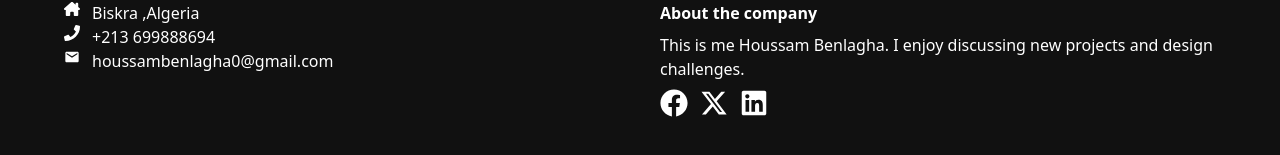
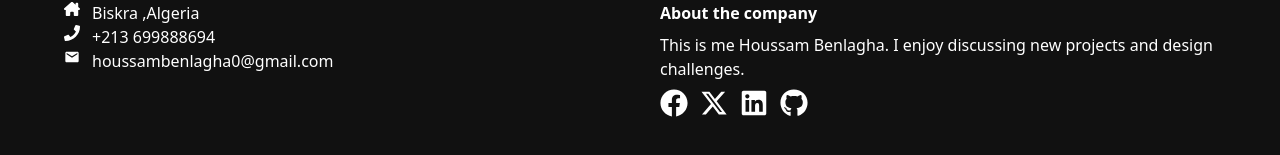
Before and after one commit to hou222/MyPortfolio, a React (Vite) app: page /home in a window 1280 px wide. Shown: the part 2539-2694 px from the top of the page. Built offline with nearby package versions, Linux system fonts and the light colour scheme.

Commit message:
add github link

```diff
--- a/src/features/skills/Skills.jsx
+++ b/src/features/skills/Skills.jsx
@@ -10,7 +10,7 @@
 function Skills() {
   return (
     <div className="bg-black pt-11 pb-14 flex flex-col  justify-center items-center gap-3 lg:gap-10">
-      <p className="text-white font-bold text-3xl text-center  pb-5 lg:pb-0">
+      <p className="text-white font-bold text-3xl text-center pb-5 lg:pb-0">
         Skills
       </p>
       <div className=" w-fit  grid grid-cols-3 gap-3 lg:gap-10 md:grid-cols-2 xl:grid-cols-3 ">
--- a/src/ui/Footer.jsx
+++ b/src/ui/Footer.jsx
@@ -1,5 +1,5 @@
 import { FaHouseChimney, FaXTwitter } from "react-icons/fa6";
-import { FaPhone, FaFacebook, FaLinkedin } from "react-icons/fa";
+import { FaPhone, FaFacebook, FaLinkedin, FaGithub } from "react-icons/fa";
 import { MdEmail } from "react-icons/md";
 
 function Footer() {
@@ -48,6 +48,13 @@
           >
             <FaLinkedin className="w-7 h-7" />
           </a>
+          <a
+            href="https://github.com/hou222"
+            target="_blank"
+            rel="noopener noreferrer"
+          >
+            <FaGithub className="w-7 h-7" />
+          </a>
         </div>
       </div>
     </div>
```
Also changed, not shown: src/data/github.png (added).
